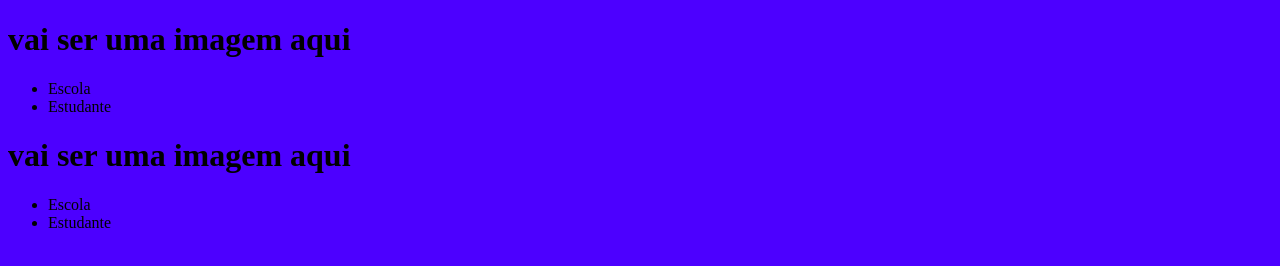
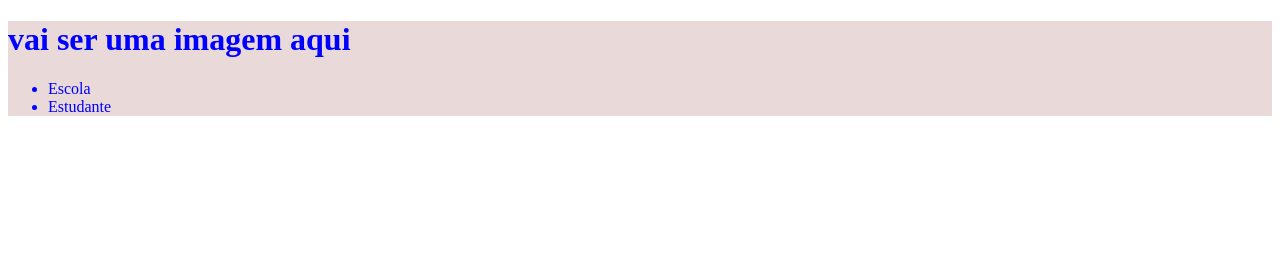
Before and after one commit to Storm445/turma-criativa-site, a plain HTML site: page index.html in a window 1280 px wide. Drawn offline with Linux system fonts and the light colour scheme.

Commit message:
Add files via upload

```diff
--- a/index.html
+++ b/index.html
@@ -5,19 +5,14 @@
     <meta http-equiv="X-UA-Compatible" content="IE=edge">
     <meta name="viewport" content="width=device-width, initial-scale=1.0">
     <title>Document</title>
-<link rel="stylesheet" href="style.css">
+    <link rel="stylesheet" href="style.css">
 </head>
-<body>
-    <header>    <h1>vai ser uma imagem aqui</h1>
-        <ul>
-            <li>Escola</li>
-            <li>Estudante</li>
-        </ul>
-</header>
-    <h1>vai ser uma imagem aqui</h1>
+<body><header>
+     <h1>vai ser uma imagem aqui</h1>
     <ul>
         <li>Escola</li>
         <li>Estudante</li>
     </ul>
+    </header>
 </body>
 </html>
--- a/style.css
+++ b/style.css
@@ -1,3 +1,4 @@
-body {
-    background-color: rgb(76, 0, 255)
-}
+header{
+    color: blue;
+    background-color:rgb(233, 217, 217)
+ }
```
Also changed, not shown: 2 other files.
